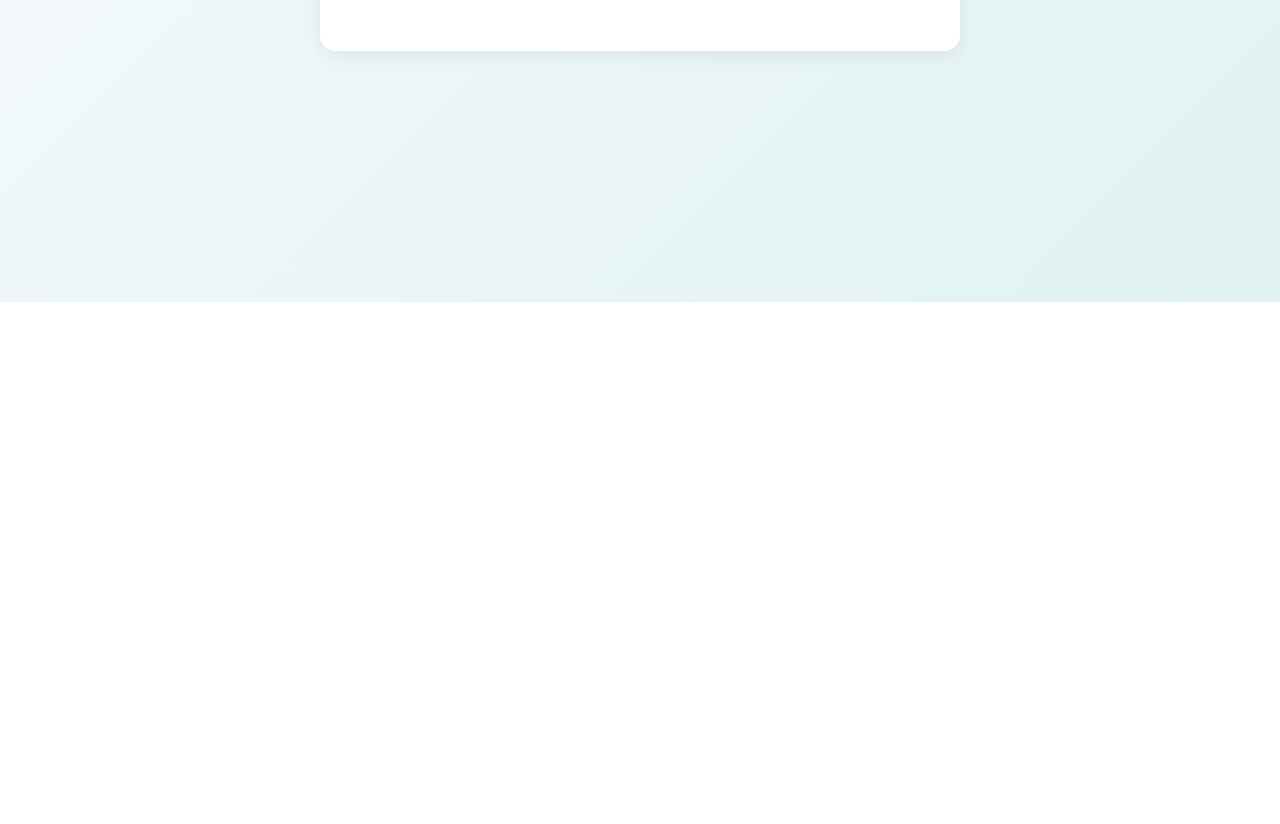
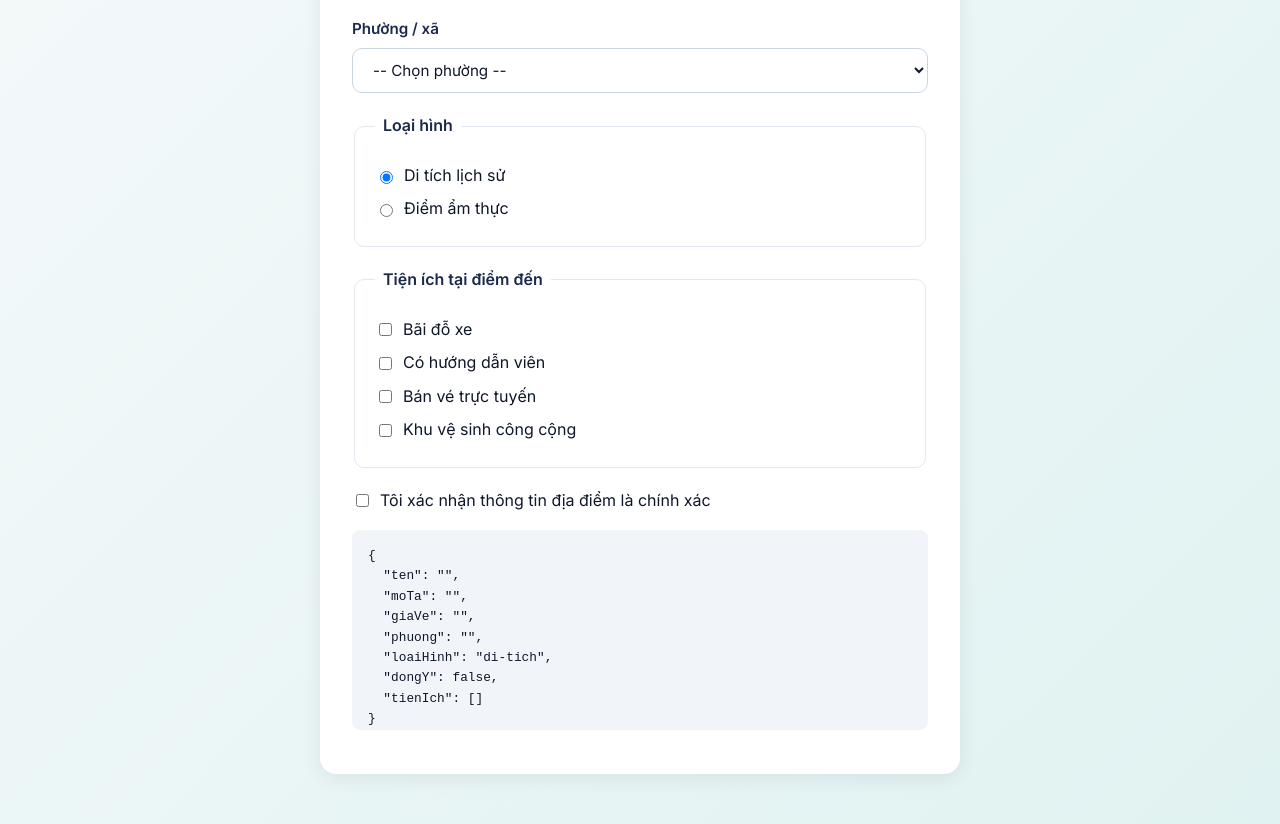
Before and after one commit to TranCongQuy/phu_xuan_react, a React (Vite) app: page / in a window 1280 px wide. Shown: the part 498-1322 px from the top of the page. Before the commit the page ends 800 px from the top, so only its background shows below. Built offline with nearby package versions, Linux system fonts and the light colour scheme.

Commit message:
feat: Lab 2 Buổi 8 — checkbox, radio, checkbox group

```diff
--- a/src/features/dia-diem/FormThemDiaDiem.tsx
+++ b/src/features/dia-diem/FormThemDiaDiem.tsx
@@ -20,10 +20,18 @@
   dongY: false,
 }
 
+const DS_TIEN_ICH = [
+  { ma: 'bai-xe', ten: 'Bãi đỗ xe' },
+  { ma: 'huong-dan', ten: 'Có hướng dẫn viên' },
+  { ma: 've-online', ten: 'Bán vé trực tuyến' },
+  { ma: 'khu-ve-sinh', ten: 'Khu vệ sinh công cộng' },
+]
+
 export default function FormThemDiaDiem() {
   const [duLieu, setDuLieu] = useState<FormDuLieu>(GIA_TRI_BAN_DAU)
+  const [tienIch, setTienIch] = useState<string[]>([])
 
-  // 1 handler duy nhất cho mọi ô
+  // 1 handler duy nhất cho mọi ô nhập thường (text, textarea, select, radio, checkbox)
   function xuLyThayDoi(
     e: React.ChangeEvent<
       HTMLInputElement | HTMLTextAreaElement | HTMLSelectElement
@@ -42,10 +50,19 @@
     }))
   }
 
+  // Handler riêng cho nhóm checkbox tiện ích (state là mảng)
+  function xuLyTich(e: React.ChangeEvent<HTMLInputElement>) {
+    const { value, checked } = e.target
+    setTienIch((truoc) =>
+      checked ? [...truoc, value] : truoc.filter((m) => m !== value),
+    )
+  }
+
   return (
-    <form className="form-them">
+    <form className="form-them" onSubmit={(e) => e.preventDefault()} noValidate>
       <h2>Thêm địa điểm tham quan</h2>
 
+      {/* ====== Ô 1: Tên địa điểm ====== */}
       <div className="truong">
         <label htmlFor="ten">Tên địa điểm</label>
         <input
@@ -58,6 +75,7 @@
         />
       </div>
 
+      {/* ====== Ô 2: Mô tả ngắn ====== */}
       <div className="truong">
         <label htmlFor="moTa">Mô tả ngắn</label>
         <textarea
@@ -66,9 +84,24 @@
           rows={4}
           value={duLieu.moTa}
           onChange={xuLyThayDoi}
+          placeholder="Mô tả đôi nét về địa điểm..."
         />
       </div>
 
+      {/* ====== Ô 3: Giá vé ====== */}
+      <div className="truong">
+        <label htmlFor="giaVe">Giá vé (VNĐ)</label>
+        <input
+          id="giaVe"
+          name="giaVe"
+          type="number"
+          value={duLieu.giaVe}
+          onChange={xuLyThayDoi}
+          placeholder="0"
+        />
+      </div>
+
+      {/* ====== Ô 4: Phường / xã ====== */}
       <div className="truong">
         <label htmlFor="phuong">Phường / xã</label>
         <select
@@ -84,6 +117,79 @@
           <option value="vy-da">Vỹ Dạ</option>
         </select>
       </div>
+
+      {/* ====== Ô 5: Loại hình (radio) ====== */}
+      <fieldset>
+        <legend>Loại hình</legend>
+        <label>
+          <input
+            name="loaiHinh"
+            type="radio"
+            value="di-tich"
+            checked={duLieu.loaiHinh === 'di-tich'}
+            onChange={xuLyThayDoi}
+          />
+          Di tích lịch sử
+        </label>
+        <label>
+          <input
+            name="loaiHinh"
+            type="radio"
+            value="am-thuc"
+            checked={duLieu.loaiHinh === 'am-thuc'}
+            onChange={xuLyThayDoi}
+          />
+          Điểm ẩm thực
+        </label>
+      </fieldset>
+
+      {/* ====== Nhóm checkbox tiện ích ====== */}
+      <fieldset>
+        <legend>Tiện ích tại điểm đến</legend>
+        {DS_TIEN_ICH.map((ti) => (
+          <label key={ti.ma}>
+            <input
+              type="checkbox"
+              value={ti.ma}
+              checked={tienIch.includes(ti.ma)}
+              onChange={xuLyTich}
+            />
+            {ti.ten}
+          </label>
+        ))}
+      </fieldset>
+
+      {/* ====== Ô 6: Xác nhận ====== */}
+      <label
+        style={{
+          display: 'flex',
+          alignItems: 'center',
+          gap: '0.5rem',
+          marginBottom: '1rem',
+        }}
+      >
+        <input
+          name="dongY"
+          type="checkbox"
+          checked={duLieu.dongY}
+          onChange={xuLyThayDoi}
+        />
+        Tôi xác nhận thông tin địa điểm là chính xác
+      </label>
+
+      {/* ====== Debug tạm — xoá khi sang Lab 3 ====== */}
+      <pre
+        style={{
+          background: '#f1f5f9',
+          padding: '1rem',
+          borderRadius: 8,
+          fontSize: '0.8rem',
+          overflow: 'auto',
+          maxHeight: 200,
+        }}
+      >
+        {JSON.stringify({ ...duLieu, tienIch }, null, 2)}
+      </pre>
     </form>
   )
 }
```
